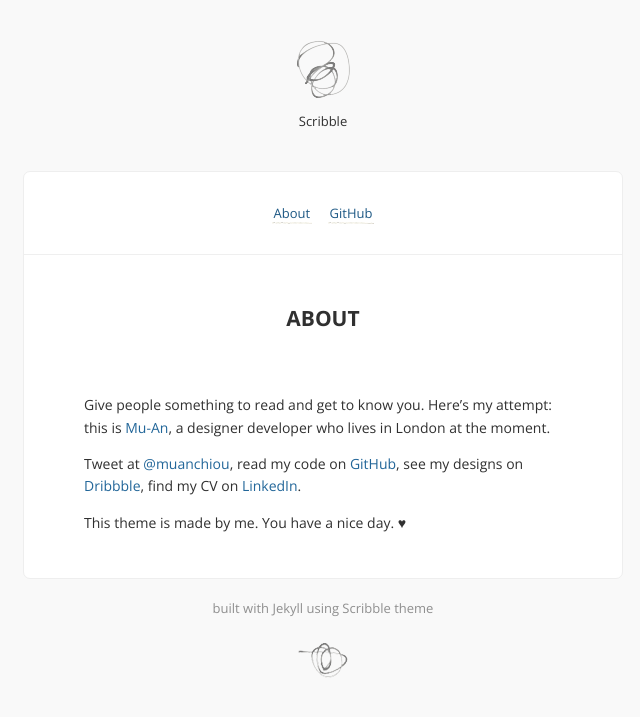
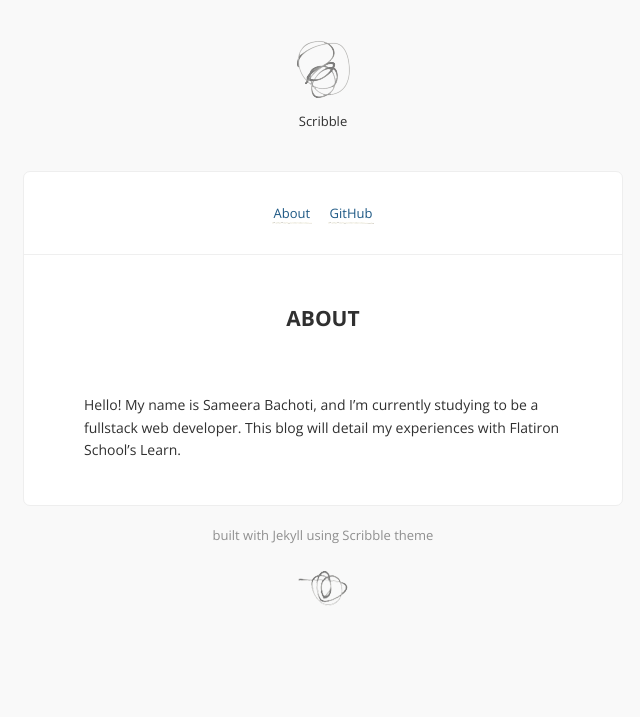
Before and after one commit to sameerabachoti/blog, a Jekyll site: the page built from about.md, in a window 1280 px wide. Shown: the top 717 px of the page, without its empty margins (317-957 px from the left). Built offline with Jekyll 4.4.1, drawn with Linux system fonts in a browser that asks for light colours; comment, search, counter and statistics services are not loaded.

Commit message:
modified config and about.md

```diff
--- a/_config.yml
+++ b/_config.yml
@@ -11,7 +11,7 @@ links:
     url:          /about
     external:     true
   - name:         GitHub
-    url:          http://github.com/muan
+    url:          http://github.com/sameera91
     external:     true
 highlighter:      rouge
 permalink:        pretty
--- a/about.md
+++ b/about.md
@@ -3,8 +3,4 @@ layout: page
 title: About
 ---
 
-Give people something to read and get to know you. Here's my attempt: this is [Mu-An](http://muan.co), a designer developer who lives in London at the moment.
-
-Tweet at [@muanchiou](http://twitter.com/muanchiou), read my code on [GitHub](http://github.com/muan), see my designs on [Dribbble](http://dribbble.com/muan), find my CV on [LinkedIn](http://uk.linkedin.com/in/muanchiou).
-
-This theme is made by me. You have a nice day. ♥
+   Hello! My name is Sameera Bachoti, and I'm currently studying to be a fullstack web developer. This blog will detail my experiences with Flatiron School's Learn.
```
